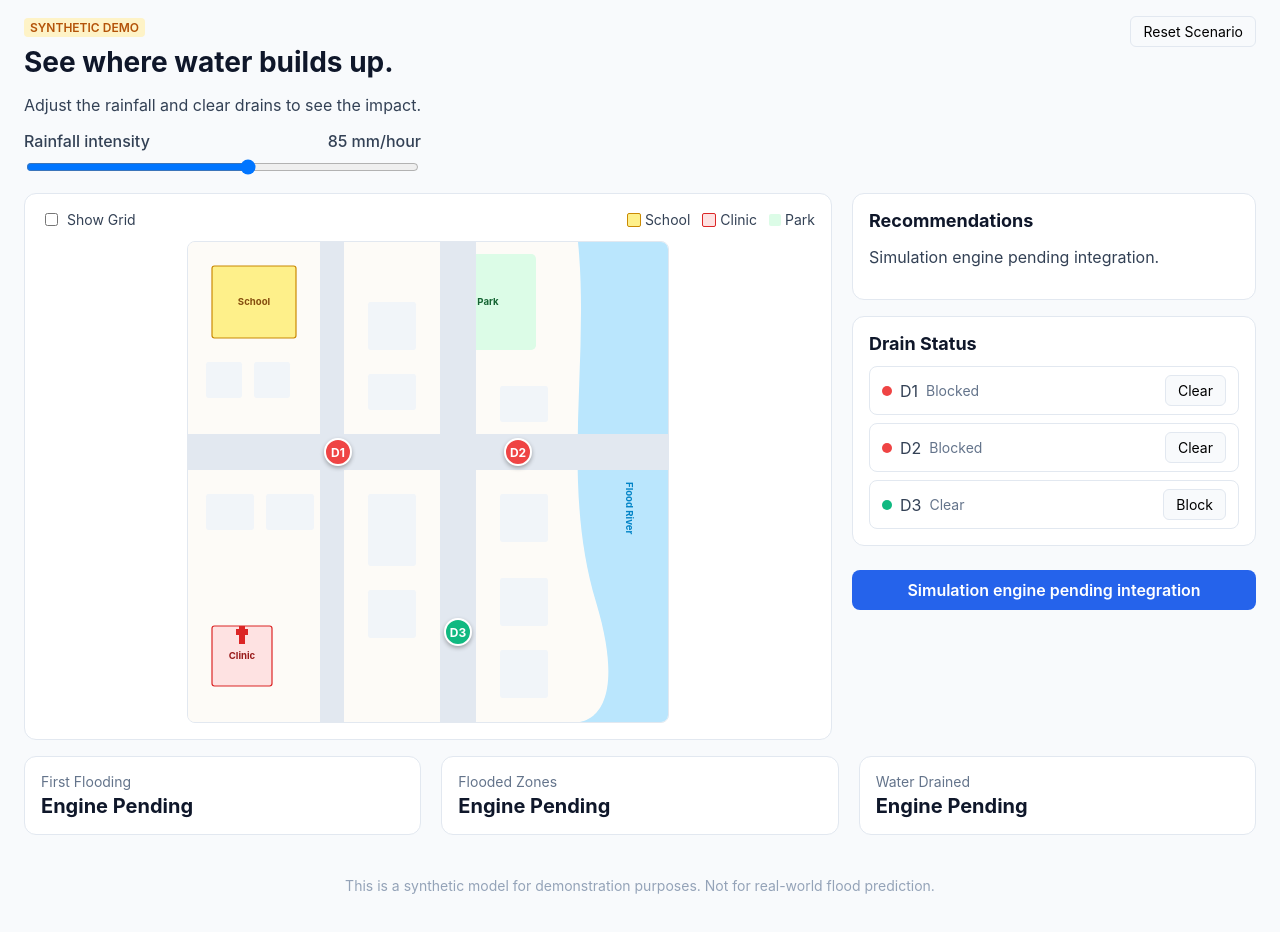
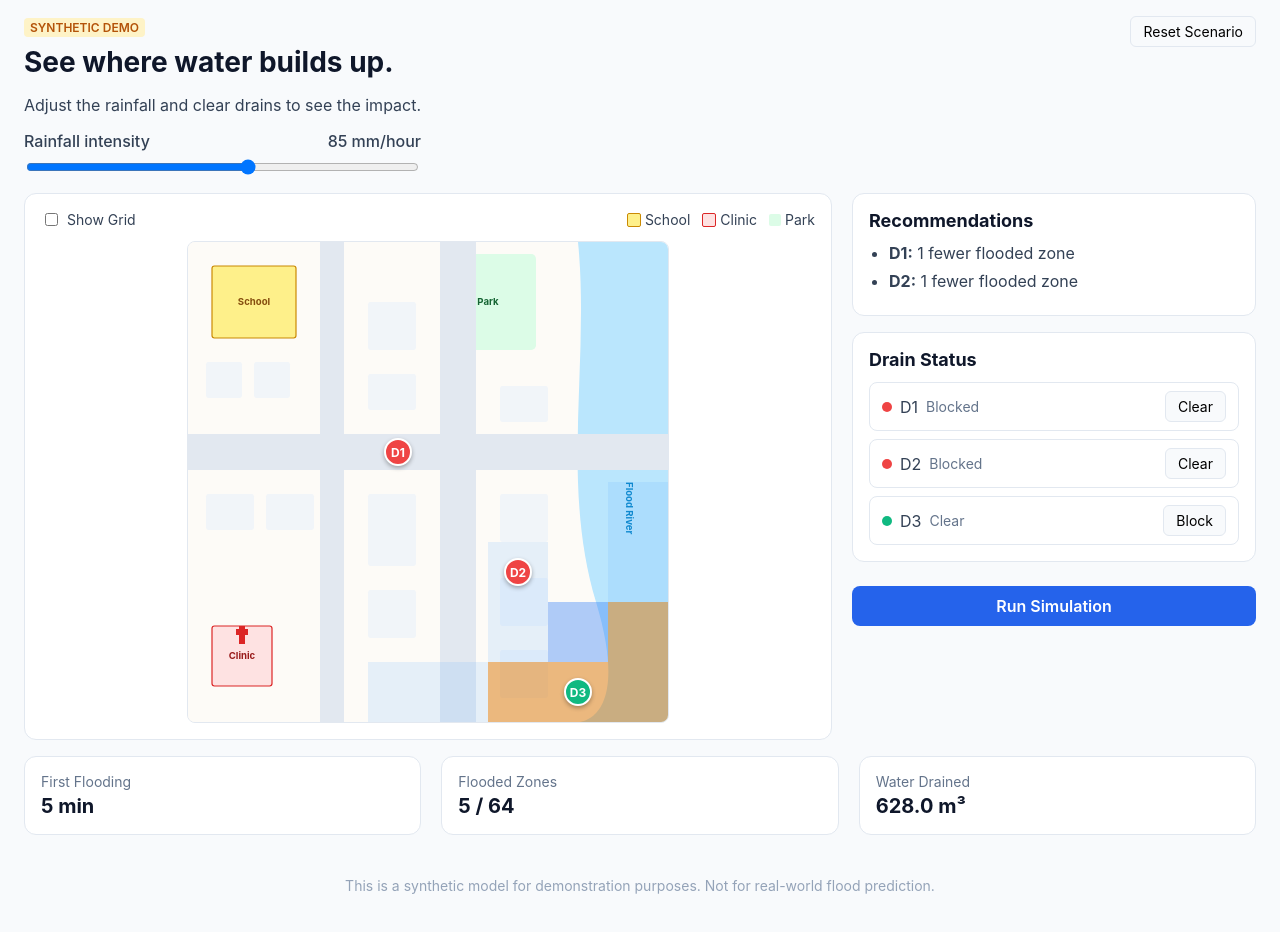
Before and after one commit to tejaswini572/floodclock, a React (Vite) app: page / in a window 1280 px wide. Both pictures are taken after a click on the button "Run Simulation". Shown: the top 932 px of the page. Built offline with nearby package versions, Linux system fonts and the light colour scheme.

Commit message:
feat(ui): integrate flood simulation and drain comparisons

```diff
--- a/src/App.tsx
+++ b/src/App.tsx
@@ -3,43 +3,78 @@ import './App.css';
 import Map from './components/Map';
 import DrainPanel from './components/DrainPanel';
 import SummaryMetrics from './components/SummaryMetrics';
+import { demoWard } from './simulation/ward';
+import { simulate, compareDrains } from './simulation/engine';
+import type { SimulationInput, SimulationResult, DrainComparison } from './shared/types';
 
 export type DrainStatus = {
   id: string;
+  label: string;
   blocked: boolean;
 };
 
 function App() {
   const [rainfall, setRainfall] = useState(85);
   const [drains, setDrains] = useState<Record<string, DrainStatus>>({
-    D1: { id: 'D1', blocked: true },
-    D2: { id: 'D2', blocked: true },
-    D3: { id: 'D3', blocked: false },
+    'drain-a': { id: 'drain-a', label: 'D1', blocked: true },
+    'drain-b': { id: 'drain-b', label: 'D2', blocked: true },
+    'drain-c': { id: 'drain-c', label: 'D3', blocked: false },
   });
   const [selectedDrainId, setSelectedDrainId] = useState<string | null>(null);
-  const [hasRun, setHasRun] = useState(false);
+  const [simResult, setSimResult] = useState<SimulationResult | null>(null);
+  const [comparisons, setComparisons] = useState<DrainComparison[] | null>(null);
+  const [error, setError] = useState<string | null>(null);
+
+  const invalidateResults = () => {
+    setSimResult(null);
+    setComparisons(null);
+    setError(null);
+  };
 
   const handleDrainToggle = (id: string) => {
     setDrains(prev => ({
       ...prev,
       [id]: { ...prev[id], blocked: !prev[id].blocked }
     }));
-    setHasRun(false); // invalidate results
+    invalidateResults();
   };
 
   const resetState = () => {
     setRainfall(85);
     setDrains({
-      D1: { id: 'D1', blocked: true },
-      D2: { id: 'D2', blocked: true },
-      D3: { id: 'D3', blocked: false },
+      'drain-a': { id: 'drain-a', label: 'D1', blocked: true },
+      'drain-b': { id: 'drain-b', label: 'D2', blocked: true },
+      'drain-c': { id: 'drain-c', label: 'D3', blocked: false },
     });
     setSelectedDrainId(null);
-    setHasRun(false);
+    invalidateResults();
   };
 
   const runSimulation = () => {
-    setHasRun(true);
+    setError(null);
+    try {
+      const blockedDrainIds = Object.values(drains)
+        .filter(d => d.blocked)
+        .map(d => d.id);
+
+      const input: SimulationInput = {
+        ward: demoWard,
+        rainfallRate: rainfall,
+        duration: 3600,
+        timeStep: 10,
+        blockedDrainIds,
+        floodThreshold: 0.05,
+      };
+
+      const result = simulate(input);
+      const comps = compareDrains(input);
+      setSimResult(result);
+      setComparisons(comps);
+    } catch (err: any) {
+      setError(err.message || 'Simulation failed');
+      setSimResult(null);
+      setComparisons(null);
+    }
   };
 
   return (
@@ -63,7 +98,7 @@ function App() {
               value={rainfall}
               onChange={(e) => {
                 setRainfall(Number(e.target.value));
-                setHasRun(false);
+                invalidateResults();
               }}
             />
           </div>
@@ -75,17 +110,43 @@ function App() {
 
       <main className="main-content">
         <div className="map-container">
-          <Map drains={drains} selectedDrainId={selectedDrainId} onSelectDrain={setSelectedDrainId} />
+          <Map
+            drains={drains}
+            selectedDrainId={selectedDrainId}
+            onSelectDrain={setSelectedDrainId}
+            cellResults={simResult?.cellResults || null}
+            ward={demoWard}
+          />
         </div>
 
         <aside className="sidebar">
           <div className="panel">
             <h2>Recommendations</h2>
-            <p>
-              {hasRun
-                ? "Simulation engine pending integration."
-                : "Run the simulation to compare drain-clearing options."}
-            </p>
+            {error ? (
+              <p style={{ color: 'red' }}>{error}</p>
+            ) : !simResult ? (
+              <p>Run the simulation to compare drain-clearing options.</p>
+            ) : comparisons && comparisons.length > 0 ? (
+              <ul style={{ margin: 0, paddingLeft: '20px' }}>
+                {comparisons.map(comp => {
+                  const label = drains[comp.clearedDrainId]?.label || comp.clearedDrainId;
+                  const delta = comp.deltaFinalFloodedCellCount;
+                  let text = 'no change in flooded zones';
+                  if (delta < 0) {
+                    text = `${Math.abs(delta)} fewer flooded zone${Math.abs(delta) !== 1 ? 's' : ''}`;
+                  } else if (delta > 0) {
+                    text = `${delta} more flooded zone${delta !== 1 ? 's' : ''}`;
+                  }
+                  return (
+                    <li key={comp.clearedDrainId} style={{ marginBottom: '8px' }}>
+                      <strong>{label}:</strong> {text}
+                    </li>
+                  );
+                })}
+              </ul>
+            ) : (
+              <p>No drains are currently blocked. No counterfactuals to run.</p>
+            )}
           </div>
 
           <DrainPanel
@@ -96,12 +157,12 @@ function App() {
           />
 
           <button className="primary-button" onClick={runSimulation}>
-            {hasRun ? "Simulation engine pending integration" : "Run Simulation"}
+            Run Simulation
           </button>
         </aside>
       </main>
 
-      <SummaryMetrics hasRun={hasRun} />
+      <SummaryMetrics result={simResult} />
 
       <footer className="footer">
         <p>This is a synthetic model for demonstration purposes. Not for real-world flood prediction.</p>
--- a/src/components/DrainPanel.tsx
+++ b/src/components/DrainPanel.tsx
@@ -21,7 +21,7 @@ const DrainPanel: React.FC<DrainPanelProps> = ({ drains, selectedDrainId, onSele
           >
             <div className="drain-status">
               <div className={`status-dot ${drain.blocked ? 'blocked' : 'clear'}`}></div>
-              <span>{drain.id}</span>
+              <span>{drain.label}</span>
               <span style={{ color: '#64748b', fontSize: '0.875rem' }}>
                 {drain.blocked ? 'Blocked' : 'Clear'}
               </span>
--- a/src/components/Map.tsx
+++ b/src/components/Map.tsx
@@ -1,29 +1,49 @@
 import React, { useState } from 'react';
 import type { DrainStatus } from '../App';
+import type { CellResult, Ward } from '../shared/types';
 
 interface MapProps {
   drains: Record<string, DrainStatus>;
   selectedDrainId: string | null;
   onSelectDrain: (id: string) => void;
+  cellResults: readonly CellResult[] | null;
+  ward: Ward;
 }
 
-const Map: React.FC<MapProps> = ({ drains, selectedDrainId, onSelectDrain }) => {
+const Map: React.FC<MapProps> = ({ drains, selectedDrainId, onSelectDrain, cellResults, ward }) => {
   const [showGrid, setShowGrid] = useState(false);
-
-  // 8x8 Grid definition
-  const grid = Array.from({ length: 8 }, (_, row) =>
-    Array.from({ length: 8 }, (_, col) => ({ row, col }))
-  );
-
-  const drainPositions: Record<string, {row: number, col: number}> = {
-    D1: { row: 3, col: 2 },
-    D2: { row: 3, col: 5 },
-    D3: { row: 6, col: 4 },
-  };
 
   const getDrainColor = (id: string) => {
     if (!drains[id]) return '#94a3b8';
     return drains[id].blocked ? '#ef4444' : '#10b981';
+  };
+
+  // Convert cellResults array to a map by cellId for easy lookup
+  const resultMap = React.useMemo(() => {
+    if (!cellResults) return null;
+    const map = new globalThis.Map<string, CellResult>();
+    for (const res of cellResults) {
+      map.set(res.cellId, res);
+    }
+    return map;
+  }, [cellResults]);
+
+  // Determine flood visual based on final depth and 0.05 threshold
+  const getFloodStyle = (cellId: string) => {
+    if (!resultMap) return { opacity: 0, fill: '#3b82f6' };
+    const res = resultMap.get(cellId);
+    if (!res || res.finalDepth < 0.01) return { opacity: 0, fill: '#3b82f6' };
+
+    // Very subtle if below threshold but has some water
+    if (res.finalDepth < 0.05) {
+      return { opacity: 0.15, fill: '#60a5fa' };
+    }
+    // Moderate if just above threshold
+    if (res.finalDepth < 0.15) {
+      return { opacity: 0.4, fill: '#3b82f6' };
+    }
+    // Severe
+    return { opacity: 0.5, fill: '#d97706' }; // amber
   };
 
   return (
@@ -58,9 +78,9 @@ const Map: React.FC<MapProps> = ({ drains, selectedDrainId, onSelectDrain }) =>
           <text x="500" y="105" textAnchor="middle" fill="#166534" fontWeight="bold">Park</text>
 
           {/* Roads */}
-          <rect x="0" y="320" width="800" height="60" fill="#e2e8f0" /> {/* Main horizontal */}
-          <rect x="420" y="0" width="60" height="800" fill="#e2e8f0" /> {/* Main vertical */}
-          <rect x="220" y="0" width="40" height="800" fill="#e2e8f0" /> {/* Minor vertical */}
+          <rect x="0" y="320" width="800" height="60" fill="#e2e8f0" />
+          <rect x="420" y="0" width="60" height="800" fill="#e2e8f0" />
+          <rect x="220" y="0" width="40" height="800" fill="#e2e8f0" />
 
           {/* School (Upper left) */}
           <rect x="40" y="40" width="140" height="120" rx="4" fill="#fef08a" stroke="#ca8a04" strokeWidth="2" />
@@ -72,7 +92,7 @@ const Map: React.FC<MapProps> = ({ drains, selectedDrainId, onSelectDrain }) =>
           <path d="M 80 655 L 100 655 L 100 645 L 80 645 Z" fill="#dc2626" />
           <path d="M 85 640 L 95 640 L 95 670 L 85 670 Z" fill="#dc2626" />
 
-          {/* Generic blocks (residential/commercial) */}
+          {/* Generic blocks */}
           <rect x="30" y="200" width="60" height="60" rx="4" fill="#f1f5f9" />
           <rect x="110" y="200" width="60" height="60" rx="4" fill="#f1f5f9" />
           <rect x="30" y="420" width="80" height="60" rx="4" fill="#f1f5f9" />
@@ -86,29 +106,33 @@ const Map: React.FC<MapProps> = ({ drains, selectedDrainId, onSelectDrain }) =>
           <rect x="520" y="560" width="80" height="80" rx="4" fill="#f1f5f9" />
           <rect x="520" y="680" width="80" height="80" rx="4" fill="#f1f5f9" />
 
-          {/* Flood Overlay (Invisible for now, prepares for integration) */}
-          <g className="flood-overlay" style={{ pointerEvents: 'none', opacity: 0 }}>
-            {grid.flat().map(({ row, col }) => (
-              <rect
-                key={`flood-${row}-${col}`}
-                x={col * 100}
-                y={row * 100}
-                width="100"
-                height="100"
-                fill="#3b82f6"
-                opacity="0.4"
-              />
-            ))}
+          {/* Flood Overlay */}
+          <g className="flood-overlay" style={{ pointerEvents: 'none' }}>
+            {ward.cells.map((cell) => {
+              const { fill, opacity } = getFloodStyle(cell.id);
+              return (
+                <rect
+                  key={`flood-${cell.id}`}
+                  x={cell.col * 100}
+                  y={cell.row * 100}
+                  width="100"
+                  height="100"
+                  fill={fill}
+                  opacity={opacity}
+                  style={{ transition: 'all 0.3s ease' }}
+                />
+              );
+            })}
           </g>
 
           {/* Grid Overlay */}
           {showGrid && (
             <g className="grid-overlay" style={{ pointerEvents: 'none' }}>
-              {grid.flat().map(({ row, col }) => (
+              {ward.cells.map((cell) => (
                 <rect
-                  key={`grid-${row}-${col}`}
-                  x={col * 100}
-                  y={row * 100}
+                  key={`grid-${cell.id}`}
+                  x={cell.col * 100}
+                  y={cell.row * 100}
                   width="100"
                   height="100"
                   fill="none"
@@ -117,15 +141,15 @@ const Map: React.FC<MapProps> = ({ drains, selectedDrainId, onSelectDrain }) =>
                   strokeDasharray="4 4"
                 />
               ))}
-              {grid.flat().map(({ row, col }) => (
+              {ward.cells.map((cell) => (
                 <text
-                  key={`coord-${row}-${col}`}
-                  x={col * 100 + 5}
-                  y={row * 100 + 15}
+                  key={`coord-${cell.id}`}
+                  x={cell.col * 100 + 5}
+                  y={cell.row * 100 + 15}
                   fontSize="10"
                   fill="#64748b"
                 >
-                  {row},{col}
+                  {cell.row},{cell.col}
                 </text>
               ))}
             </g>
@@ -133,30 +157,34 @@ const Map: React.FC<MapProps> = ({ drains, selectedDrainId, onSelectDrain }) =>
         </svg>
 
         {/* Drain Markers */}
-        {Object.entries(drainPositions).map(([id, pos]) => {
-          const drain = drains[id];
+        {ward.drains.map((drainModel) => {
+          const drainId = drainModel.id;
+          const drain = drains[drainId];
           if (!drain) return null;
 
-          const leftPercent = ((pos.col * 100 + 50) / 800) * 100;
-          const topPercent = ((pos.row * 100 + 50) / 800) * 100;
-          const isSelected = selectedDrainId === id;
+          const cell = ward.cells.find(c => c.id === drainModel.cellId);
+          if (!cell) return null;
+
+          const leftPercent = ((cell.col * 100 + 50) / 800) * 100;
+          const topPercent = ((cell.row * 100 + 50) / 800) * 100;
+          const isSelected = selectedDrainId === drainId;
 
           return (
             <button
-              key={id}
+              key={drainId}
               className="map-drain-marker"
               style={{
                 left: `${leftPercent}%`,
                 top: `${topPercent}%`,
-                backgroundColor: getDrainColor(id),
+                backgroundColor: getDrainColor(drainId),
                 outline: isSelected ? '4px solid #3b82f6' : 'none',
                 outlineOffset: '2px',
                 zIndex: isSelected ? 10 : 5
               }}
-              onClick={() => onSelectDrain(id)}
-              aria-label={`${id} - ${drain.blocked ? 'Blocked' : 'Clear'}`}
+              onClick={() => onSelectDrain(drainId)}
+              aria-label={`${drain.label} - ${drain.blocked ? 'Blocked' : 'Clear'}`}
             >
-              {id}
+              {drain.label}
             </button>
           );
         })}
--- a/src/components/SummaryMetrics.tsx
+++ b/src/components/SummaryMetrics.tsx
@@ -1,28 +1,44 @@
 import React from 'react';
+import type { SimulationResult } from '../shared/types';
 
 interface SummaryMetricsProps {
-  hasRun: boolean;
+  result: SimulationResult | null;
 }
 
-const SummaryMetrics: React.FC<SummaryMetricsProps> = ({ hasRun }) => {
+const SummaryMetrics: React.FC<SummaryMetricsProps> = ({ result }) => {
+  let firstFloodDisplay = "--";
+  let floodedZonesDisplay = "--";
+  let waterDrainedDisplay = "--";
+
+  if (result) {
+    if (result.earliestFloodTime !== null) {
+      firstFloodDisplay = `${Math.round(result.earliestFloodTime / 60)} min`;
+    } else {
+      firstFloodDisplay = "No flooding";
+    }
+
+    floodedZonesDisplay = `${result.finalFloodedCellCount} / 64`;
+    waterDrainedDisplay = `${result.totalDrainedVolume.toFixed(1)} m³`;
+  }
+
   return (
     <div className="metrics-container">
       <div className="metric-card">
         <span className="metric-label">First Flooding</span>
         <span className="metric-value">
-          {hasRun ? "Engine Pending" : "--"}
+          {firstFloodDisplay}
         </span>
       </div>
       <div className="metric-card">
         <span className="metric-label">Flooded Zones</span>
         <span className="metric-value">
-          {hasRun ? "Engine Pending" : "--"}
+          {floodedZonesDisplay}
         </span>
       </div>
       <div className="metric-card">
         <span className="metric-label">Water Drained</span>
         <span className="metric-value">
-          {hasRun ? "Engine Pending" : "--"}
+          {waterDrainedDisplay}
         </span>
       </div>
     </div>
```
